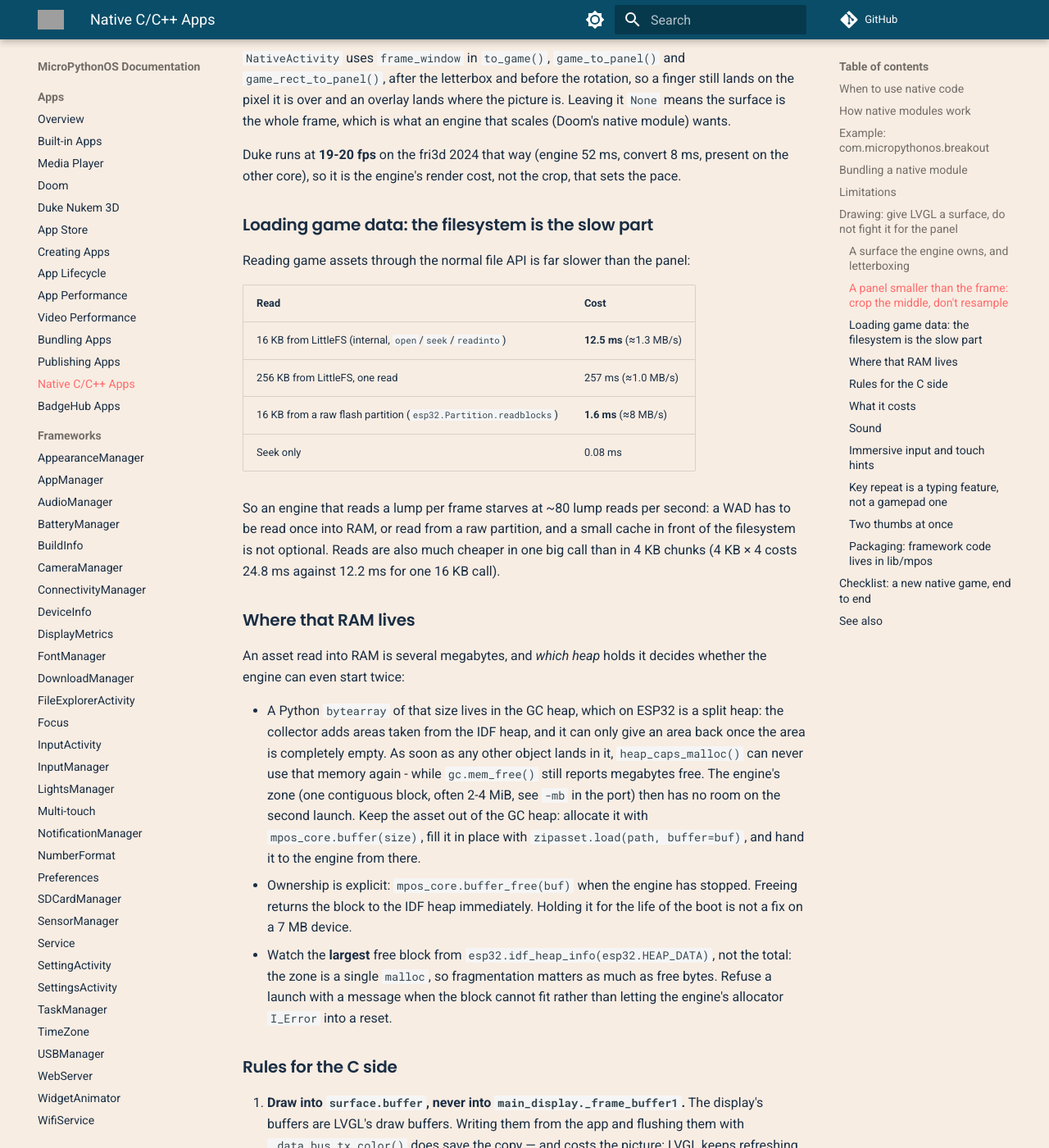
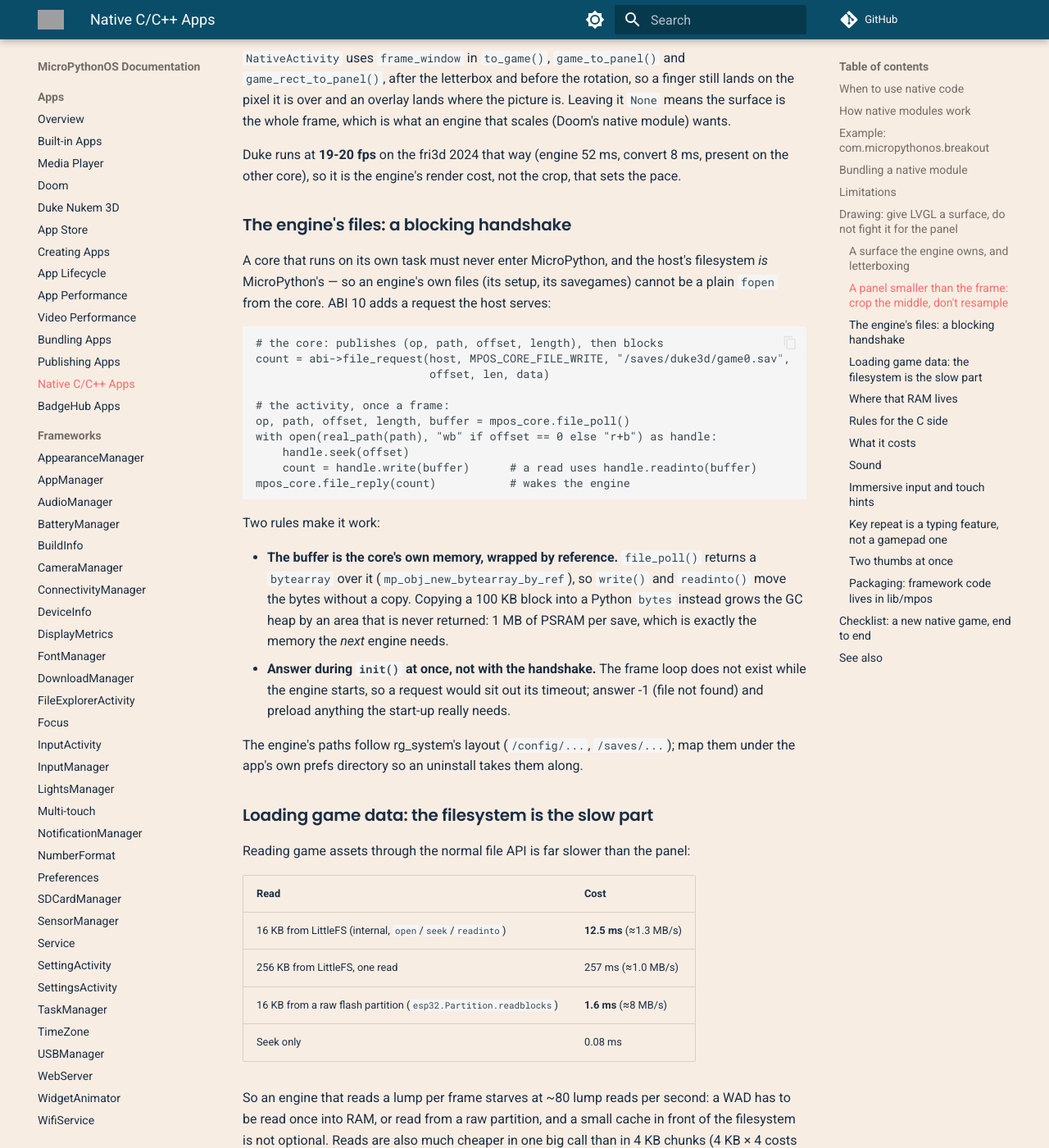
Before and after one commit to MicroPythonOS/docs, an MkDocs documentation site: the page built from docs/apps/native-apps.md, in a window 1280 px wide and 1400 px high, scrolled down 4300 px. Shown: the whole window at 82% size. Built offline with MkDocs 1.6.1 and Material for MkDocs 9.7.7, drawn with Linux system fonts in a browser that asks for light colours; comment, search, counter and statistics services are not loaded; grey boxes are pictures that could not be loaded.

Commit message:
duke3d: saves live under prefs, and the ABI 10 handshake they use
The Duke page now says where the engine's config and saves land and that
saving is a menu action with ~500 KB per slot. It also documents the tile the
compacted GRP lists but cannot supply: it is zeroed (fully - keeping the partial
bytes gave red/orange stripes) instead of panicking, which is what turned one
missing image into "hangs at Loading Duke Nukem 3D".

`native-apps.md` gets "The engine's files: a blocking handshake": the core
publishes a read/write/size request and blocks, the activity answers from its
frame loop, the buffer is the core's own memory wrapped by reference (a Python
copy costs a GC area, ~1 MB of PSRAM), and init-time requests answer -1 at once
because the frame loop does not exist yet.

````diff
--- a/docs/apps/native-apps.md
+++ b/docs/apps/native-apps.md
@@ -194,6 +194,40 @@ what an engine that scales (Doom's native module) wants.
 Duke runs at **19-20 fps** on the fri3d 2024 that way (engine 52 ms, convert
 8 ms, present on the other core), so it is the engine's render cost, not the
 crop, that sets the pace.
+
+### The engine's files: a blocking handshake
+
+A core that runs on its own task must never enter MicroPython, and the host's
+filesystem *is* MicroPython's — so an engine's own files (its setup, its
+savegames) cannot be a plain `fopen` from the core. ABI 10 adds a request the
+host serves:
+
+```python
+# the core: publishes (op, path, offset, length), then blocks
+count = abi->file_request(host, MPOS_CORE_FILE_WRITE, "/saves/duke3d/game0.sav",
+                          offset, len, data)
+
+# the activity, once a frame:
+op, path, offset, length, buffer = mpos_core.file_poll()
+with open(real_path(path), "wb" if offset == 0 else "r+b") as handle:
+    handle.seek(offset)
+    count = handle.write(buffer)      # a read uses handle.readinto(buffer)
+mpos_core.file_reply(count)           # wakes the engine
+```
+
+Two rules make it work:
+
+- **The buffer is the core's own memory, wrapped by reference.** `file_poll()`
+  returns a `bytearray` over it (`mp_obj_new_bytearray_by_ref`), so `write()`
+  and `readinto()` move the bytes without a copy. Copying a 100 KB block into a
+  Python `bytes` instead grows the GC heap by an area that is never returned:
+  1 MB of PSRAM per save, which is exactly the memory the *next* engine needs.
+- **Answer during `init()` at once, not with the handshake.** The frame loop
+  does not exist while the engine starts, so a request would sit out its timeout;
+  answer -1 (file not found) and preload anything the start-up really needs.
+
+The engine's paths follow rg_system's layout (`/config/...`, `/saves/...`); map
+them under the app's own prefs directory so an uninstall takes them along.
 
 ### Loading game data: the filesystem is the slow part
 
````
Also changed, not shown: docs/apps/duke3d.md (+19 -1 lines).
